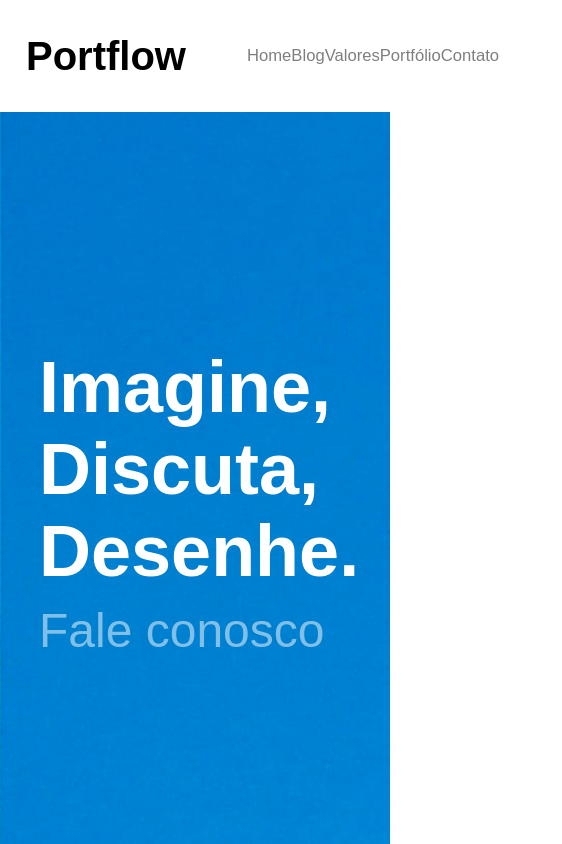
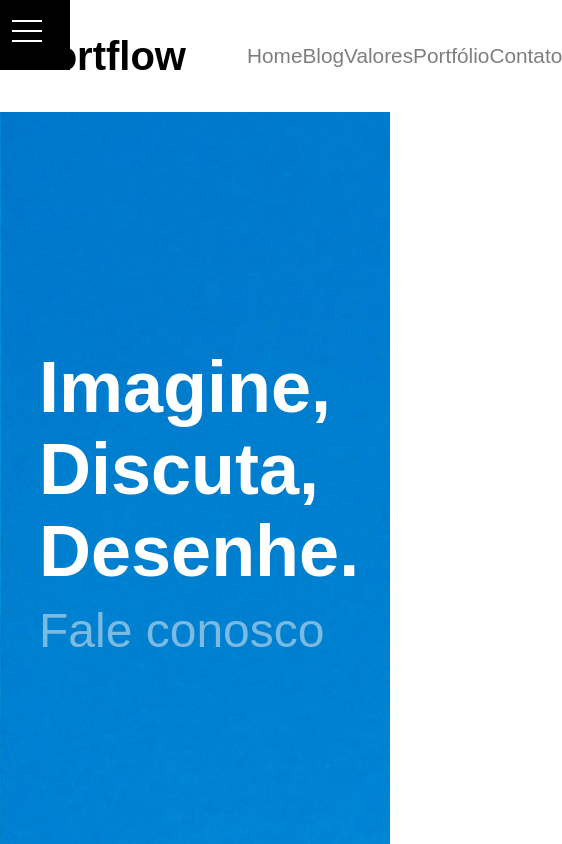
Before and after one commit to marxxbluecode/Portflow-page, a plain HTML site: page index.html in a window 390 px wide. Shown: the top 844 px of the page, 562 px wide, since content can reach past the window. Drawn offline with Linux system fonts and the light colour scheme.

Commit message:
adicionei um menu hamburguer

```diff
--- a/index.html
+++ b/index.html
@@ -10,14 +10,26 @@
 
     <body>
         <header>
+            <input id="menu-hamburguer" type="checkbox">
+            <label for="menu-hamburguer">
             <div class="box-navbar">
+            <div class="menu">
+                <span class="hamburguer"></span>
+            </div>
                 <p class="nav-logo">Portflow</p>
                 <ul class="nav-ul">
-                    <li class="li">Home</li>
-                    <li class="li">Blog</li>
-                    <li class="li">Valores</li>
-                    <li class="li">Portfólio</li>
-                    <li class="li">Contato</li>
+                    <li class="li"><a class="nav-link" href="#">Home</a></li>
+                    <li class="li"><a class="nav-link" href="#">Blog</a></li>
+                    <li class="li"><a class="nav-link" href="#">Valores</a></li>
+                    <li class="li"><a class="nav-link" href="#">Portfólio</a></li>
+                    <li class="li"><a class="nav-link" href="#">Contato</a></li>
+                </ul>
+                <ul class="nav-ul-responsive">
+                    <li><a href="#">Home</a></li>
+                    <li><a href="#">Blog</a></li>
+                    <li><a href="#">Valores</a></li>
+                    <li><a href="#">Portfólio</a></li>
+                    <li><a href="#">Contato</a></li>
                 </ul>
             </div>
             <div class="box-blueorange">
@@ -45,7 +57,7 @@
 
         <footer class="footer">
             <div class="box-icon">
-                <img class="icon" src="images/facebook icons.com_65484.png" alt="ícones">
+                <img class="icon-f" src="images/facebook icons.com_65484@2x.png" alt="ícones">
                 <img class="icon" src="images/TWITTER_icon-icons.com_65486.png" alt="ícones">
                 <img class="icon" src="images/icon insta.png" alt="ícones">
                 <img class="icon" src="images/icon telegram.png" alt="ícones">
--- a/style.css
+++ b/style.css
@@ -12,11 +12,72 @@ body {
     justify-content: space-evenly;
     height: 7rem;
 }
-@media (max-width:375px) {
-    .box-navbar {
-        height: 2rem;
-        /* por menu hamburguer */
-    }
+.menu {
+    width: 60px;
+    height: 60px;
+    background-color: black;
+    position: fixed;
+    top: 0;
+    left: 0;
+    cursor: pointer;
+    box-shadow:0 0 0 0 black, 0 0 0 0 black;
+    transition: 0.19s  ease-in-out;
+}
+.menu:hover {
+    box-shadow: 0 0 0 10px black, 0 0 0 10px black;
+
+}
+
+.hamburguer {
+    display: block;
+    background-color: white;
+    width: 30px;
+    height: 2px;
+    position: relative;
+    top: 20px;
+    left: 12px;
+    transition: .3s ease-in-out;
+}
+.hamburguer:before,
+.hamburguer:after {
+    background-color: white;
+    content: '';
+    display: block;
+    width: 100%;
+    height: 100%;
+    position: absolute;
+    transition: .5s ease-in-out;
+}
+.hamburguer:before {
+    top: 10px;
+}
+.hamburguer:after{
+    bottom: -20px;
+}
+input{
+    display: none;
+}
+input:checked ~ label .menu {
+    box-shadow: 0 0 0 100vw black, 0 0 0 100vh black;
+}
+input:checked ~ label .hamburguer {
+    transform: rotate(45deg);
+    top: 30px;
+    left: 13px;
+}
+input:checked ~ label .hamburguer:before {
+    transform: rotate(90deg);
+    top: 0px;
+    left: 0px;
+}
+input:checked ~ label .hamburguer:after {
+    transform: rotate(90deg);
+    top: 0px;
+    left: 0px;
+}
+input:checked ~ label .nav-ul-responsive {
+    opacity: 1;
+    visibility: visible;
 }
 .nav-logo {
     width: 50%;
@@ -25,10 +86,25 @@ body {
     font-weight: bolder;
     font-size: 250%;
 }
-@media (max-width:375px) {
-    .nav-logo {
-       justify-content: center;
-    }
+a {
+    color: white;
+    text-decoration: none;
+}
+.nav-link {
+    color: black;
+}
+.nav-ul-responsive {
+    display: block;
+    margin-bottom: 40px;
+    font-size: 47px;
+    list-style: none;
+    position: absolute;
+    top: 50%;
+    left: 50%;
+    transform: translate(-50%, -50%);
+    opacity: 0;
+    visibility: hidden;
+    transition: .25s ease-in-out;
 }
 .nav-ul {
     width: 30%;
@@ -36,11 +112,6 @@ body {
     list-style: none;
     justify-content: space-evenly;
     align-items: center;
-}
-@media (max-width:1150px) {
-    .nav-ul{
-        font-size: 80%;
-    }
 }
 .li {
     font-size: 130%;
@@ -58,18 +129,20 @@ body {
     display: flex;
     flex-direction: column;
     justify-content: center;
-    color: white;
     padding-left: 10%;
     margin-bottom: 4%;
+    z-index: -4;
 }
 .title {
     font-weight: 800;
     font-size: 450%;
     margin-bottom: 3%;
+    color: white;
 }
 .paragraph {
     font-size: 300%;
     opacity: 0.5;
+    color: whitesmoke;
 }
 .main {
     margin-bottom: 5%;
@@ -107,17 +180,18 @@ footer {
     align-items: center;
     justify-content: space-evenly;
 }
+.icon {
+    width: 30px;
+}
+.icon-f {
+    width: 13px;
+}
 .copy-title {
     font-size: 130%;
     font-weight: 800;
 }
 .footer-paragraph {
     font-size: 90%;
-    width: 600px;
+    width: 500px;
     opacity: 0.8;
 }
-@media (max-width:1450px) {
-    .footer-paragraph {
-       display: none;
-    }
-}
```
